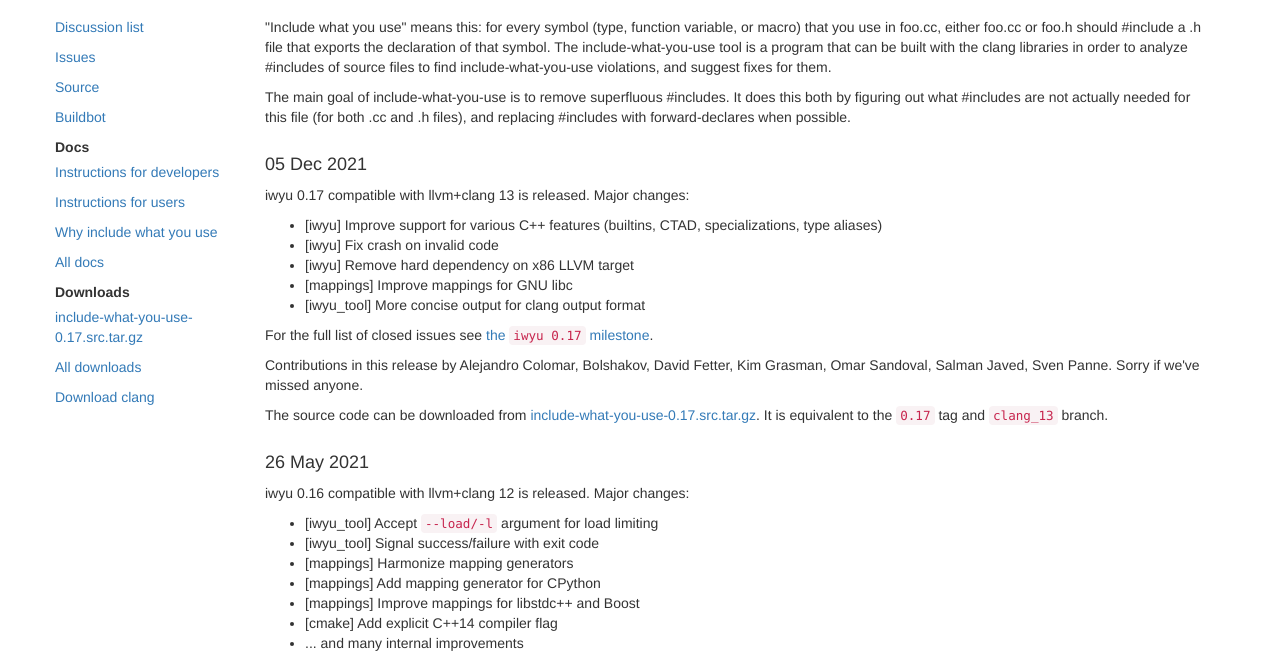
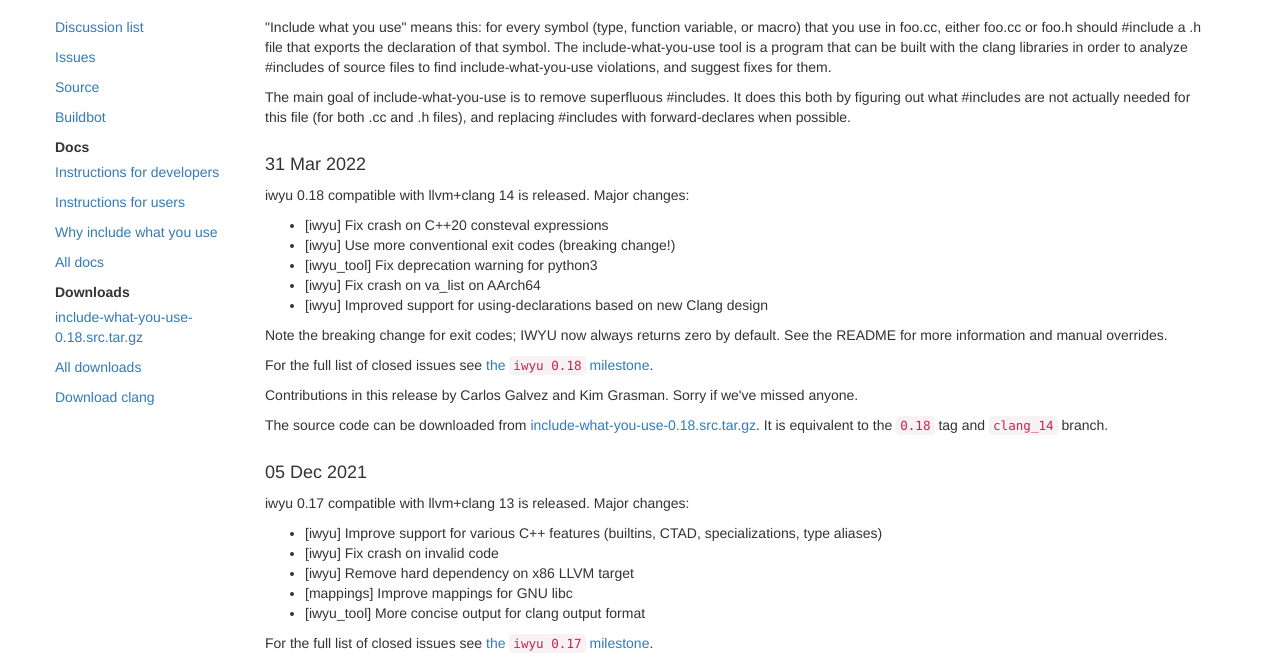
Before and after one commit to include-what-you-use/include-what-you-use.org, a plain HTML site: page index.html in a window 1280 px wide. Shown: the part 102-762 px from the top of the page. Drawn offline with nearby package versions, Linux system fonts and the light colour scheme.

Commit message:
Release information for 0.18

```diff
--- a/index.html
+++ b/index.html
@@ -53,7 +53,7 @@
                 <li>
                     <strong>Downloads</strong>
                     <ul>
-                        <li><a href="/downloads/include-what-you-use-0.17.src.tar.gz">include-what-you-use-0.17.src.tar.gz</a></li>
+                        <li><a href="/downloads/include-what-you-use-0.18.src.tar.gz">include-what-you-use-0.18.src.tar.gz</a></li>
                         <li><a href="/downloads/">All downloads</a></li>
                         <li><a href="http://clang.llvm.org/get_started.html">Download clang</a></li>
                     </ul>
@@ -64,6 +64,24 @@
                 <p>"Include what you use" means this: for every symbol (type, function variable, or macro) that you use in foo.cc, either foo.cc or foo.h should #include a .h file that exports the declaration of that symbol. The include-what-you-use tool is a program that can be built with the clang libraries in order to analyze #includes of source files to find include-what-you-use violations, and suggest fixes for them.</p>
 
                 <p>The main goal of include-what-you-use is to remove superfluous #includes. It does this both by figuring out what #includes are not actually needed for this file (for both .cc and .h files), and replacing #includes with forward-declares when possible.</p>
+
+                <h4>31 Mar 2022</h4>
+                <p>iwyu 0.18 compatible with llvm+clang 14 is released. Major changes:</p>
+                <ul>
+                    <li>[iwyu] Fix crash on C++20 consteval expressions</li>
+                    <li>[iwyu] Use more conventional exit codes (breaking change!)</li>
+                    <li>[iwyu_tool] Fix deprecation warning for python3</li>
+                    <li>[iwyu] Fix crash on va_list on AArch64</li>
+                    <li>[iwyu] Improved support for using-declarations based on new Clang design</li>
+                </ul>
+
+                <p>Note the breaking change for exit codes; IWYU now always returns zero by default. See the README for more information and manual overrides.</p>
+
+                <p>For the full list of closed issues see <a href="https://github.com/include-what-you-use/include-what-you-use/issues?q=milestone%3A%22iwyu+0.18%22">the <code>iwyu 0.18</code> milestone</a>.</p>
+
+                <p>Contributions in this release by Carlos Galvez and Kim Grasman. Sorry if we've missed anyone.</p>
+
+                <p>The source code can be downloaded from <a href="/downloads/include-what-you-use-0.18.src.tar.gz">include-what-you-use-0.18.src.tar.gz</a>. It is equivalent to the <code>0.18</code> tag and <code>clang_14</code> branch.</p>
 
                 <h4>05 Dec 2021</h4>
                 <p>iwyu 0.17 compatible with llvm+clang 13 is released. Major changes:</p>
```
Also changed, not shown: downloads/index.html (+5 -0 lines).
